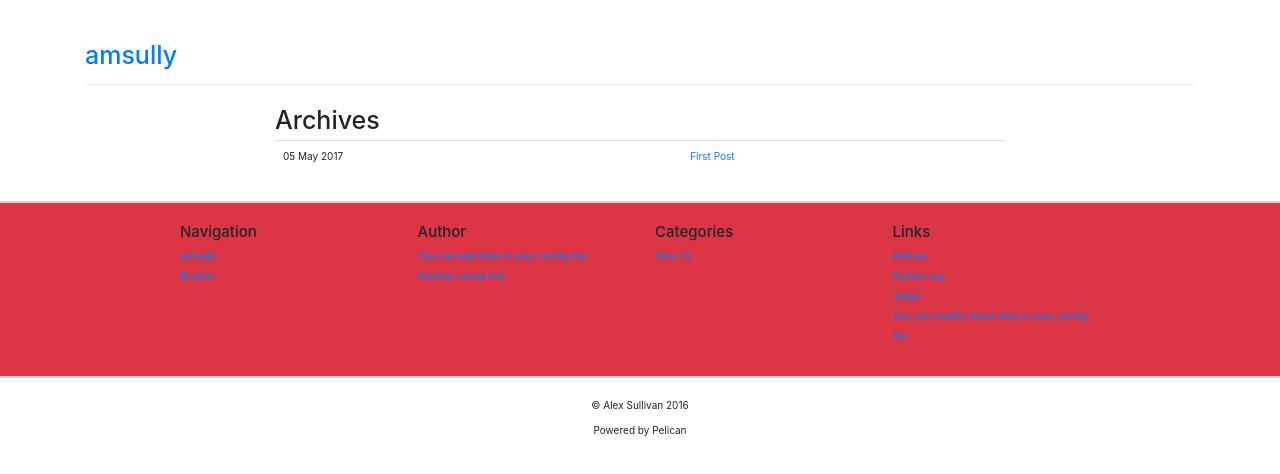
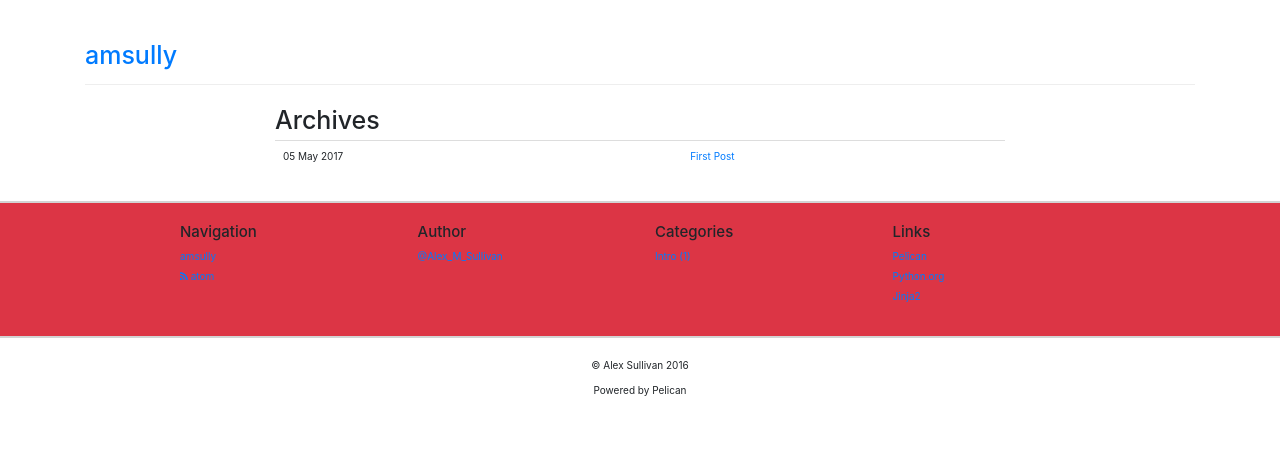
Before and after one commit to amsully/amsully.github.io, a plain HTML site: page archives.html in a window 1280 px wide. Drawn offline with nearby package versions, Linux system fonts and the light colour scheme.

Commit message:
updated social media

```diff
--- a/archives.html
+++ b/archives.html
@@ -55,8 +55,7 @@
 					<div class="col-md-3">
 						<h4>Author</h4>
 						<ul class="list-unstyled my-list-style">
-							<li><a href="#">You can add links in your config file</a></li>
-							<li><a href="#">Another social link</a></li>
+							<li><a href="https://twitter.com/Alex_M_Sullivan">@Alex_M_Sullivan</a></li>
 						</ul>
 					</div>
 					<div class="col-md-3">
@@ -71,7 +70,6 @@
 							<li><a href="http://getpelican.com/">Pelican</a></li>
 							<li><a href="http://python.org/">Python.org</a></li>
 							<li><a href="http://jinja.pocoo.org/">Jinja2</a></li>
-							<li><a href="#">You can modify those links in your config file</a></li>
 						</ul>
 					</div>
 				</div>
```
Also changed, not shown: author/alex-sullivan.html (+1 -3 lines), blog.html (+1 -3 lines), categories.html (+1 -3 lines), category/intro.html (+1 -3 lines), index.html (+1 -3 lines), tag/pelican.html (+1 -3 lines), tag/publishing.html (+1 -3 lines), tags.html (+1 -3 lines).
